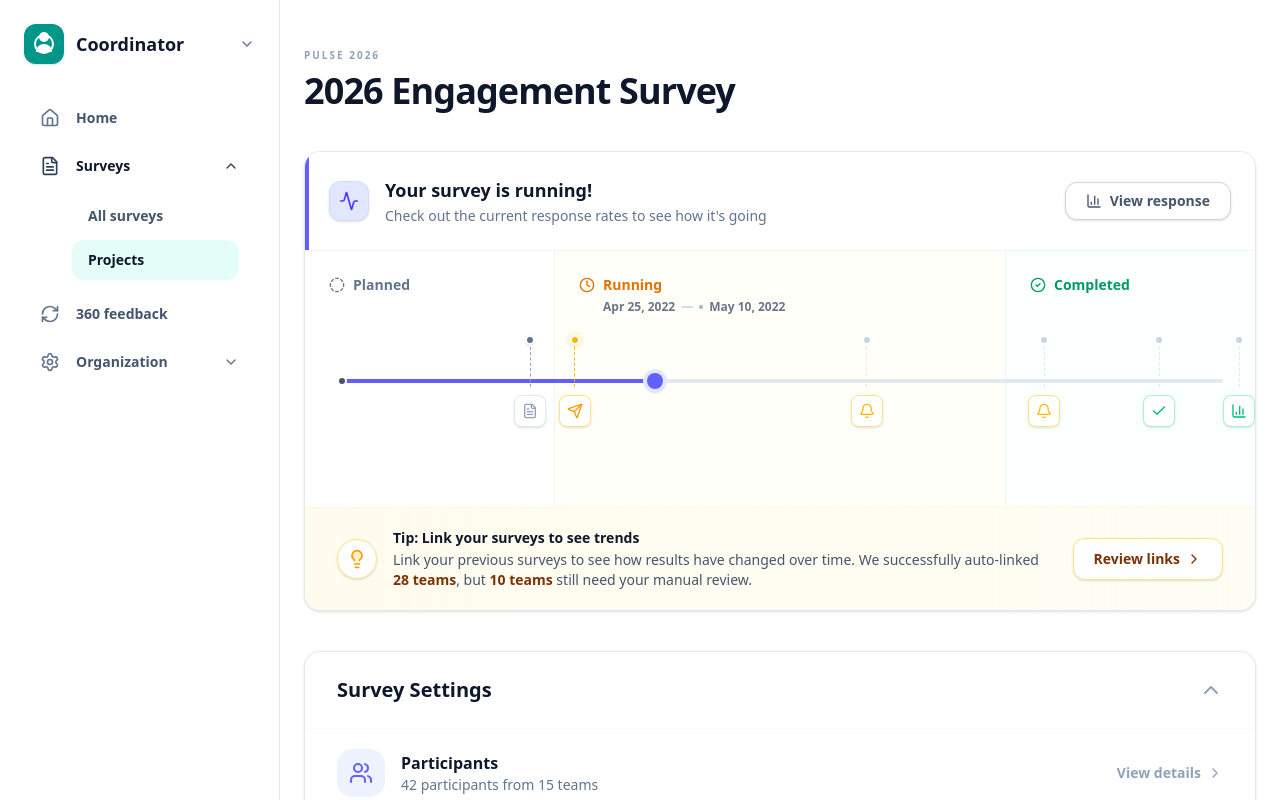
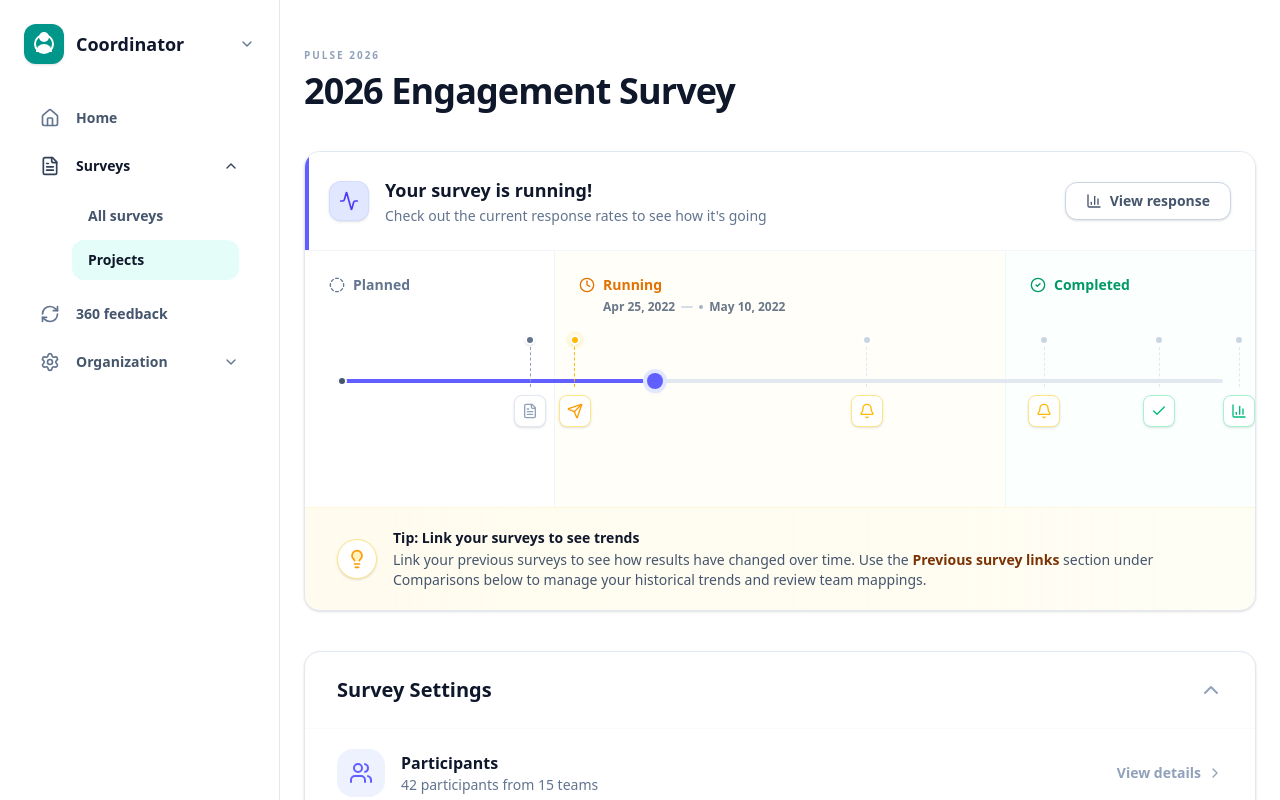
Before and after one commit to jenteinsing123/group-linking, a React (Vite) app: page / in a window 1280 px wide. Shown: the top 800 px of the page. Built offline with nearby package versions, Linux system fonts and the light colour scheme.

Commit message:
Add files via upload

```diff
--- a/src/App.tsx
+++ b/src/App.tsx
@@ -575,16 +575,10 @@ const SurveyOverview = ({ onNavigateToLinking, mappedCount, totalCount, unreview
               <div>
                 <h4 className="text-sm font-bold text-slate-900">Tip: Link your surveys to see trends</h4>
                 <p className="text-sm text-slate-600 mt-0.5">
-                  Link your previous surveys to see how results have changed over time. We successfully auto-linked <strong className="text-amber-900">{mappedCount} teams</strong>, but <strong className="text-amber-900">{totalCount - mappedCount} teams</strong> still need your manual review.
+                  Link your previous surveys to see how results have changed over time. Use the <strong className="text-amber-900">Previous survey links</strong> section under Comparisons below to manage your historical trends and review team mappings.
                 </p>
               </div>
             </div>
-            <button
-              onClick={onNavigateToLinking}
-              className="text-sm font-bold text-amber-900 hover:text-amber-950 flex items-center justify-center gap-1.5 transition-colors bg-white px-5 py-2.5 rounded-xl border border-amber-200 shadow-sm hover:shadow hover:border-amber-300 shrink-0"
-            >
-              Review links <ChevronRight className="w-4 h-4" />
-            </button>
           </div>
         )}
       </div>
```
